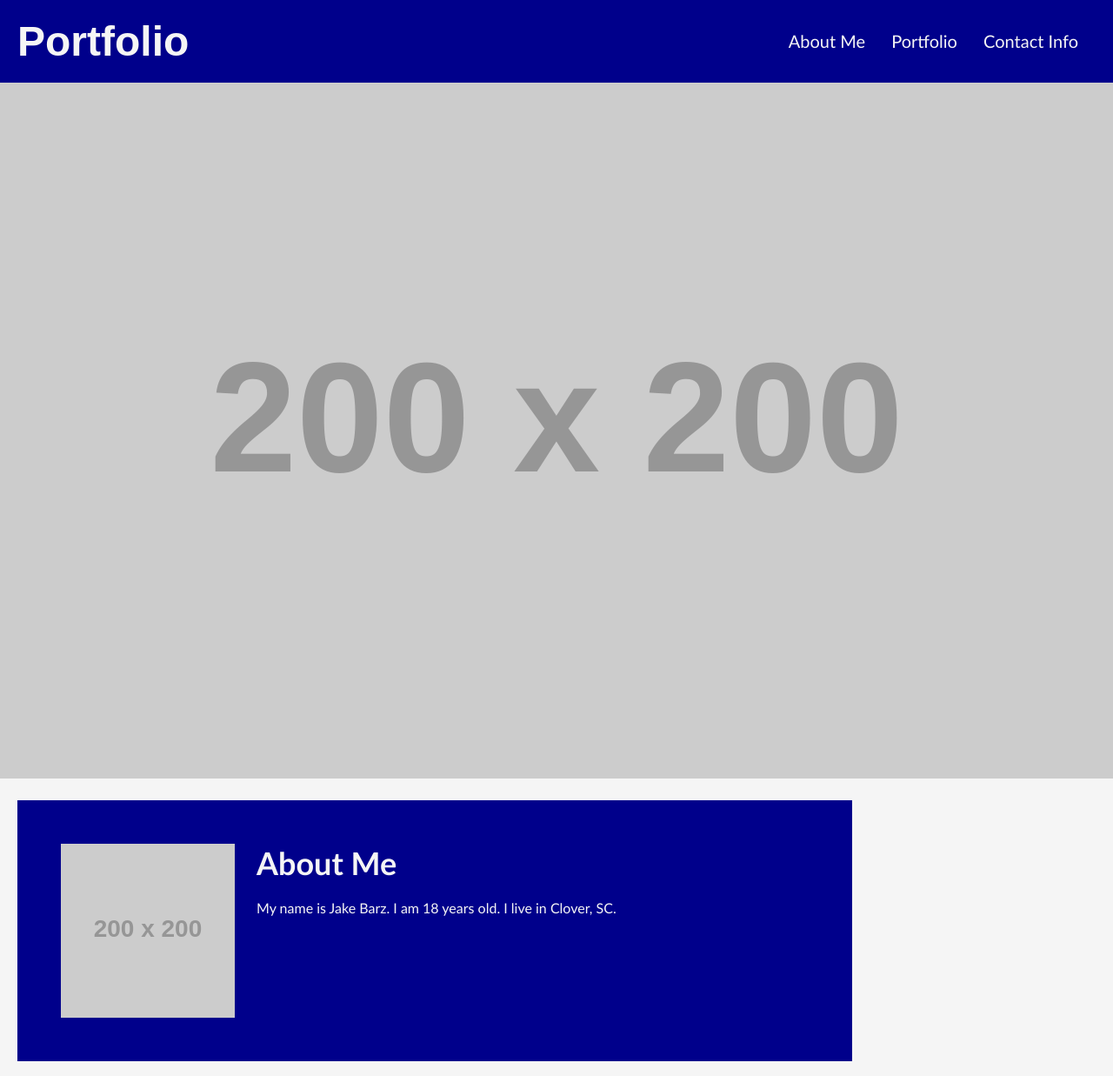
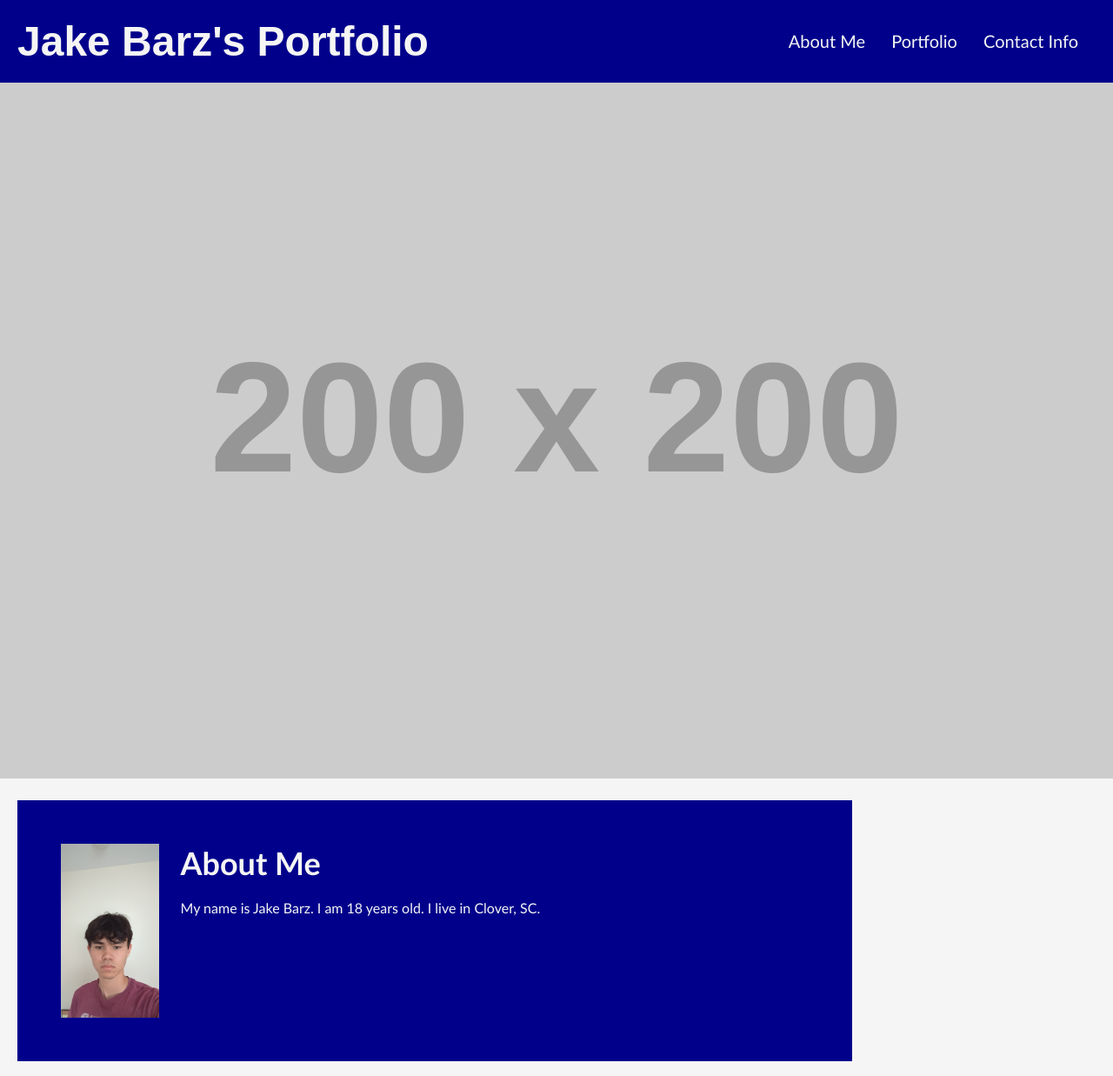
Before and after one commit to uppishdonkey/glowing-memory, a plain HTML site: page index.html in a window 1280 px wide. Shown: the top 1237 px of the page at 87% size. Drawn offline with Linux system fonts and the light colour scheme; placeholder pictures from the web are drawn by us.

Commit message:
edited html to better meet acceptance criteria

```diff
--- a/index.html
+++ b/index.html
@@ -9,7 +9,7 @@
 
 <body>
     <div class="header">
-        <h1>Portfolio</h1>
+        <h1>Jake Barz's Portfolio</h1>
         <div>
             <ul>
                 <li>
@@ -27,7 +27,7 @@
     <div class="hero"></div>
     <div class="content">
         <div class="bio">
-            <img src="https://via.placeholder.com/200" class="float-left" />
+            <img src="selfie.jpg" class="float-left" />
             <h2>About Me</h2>
             <p>
                 My name is Jake Barz. I am 18 years old. I live in Clover, SC.
```
Also changed, not shown: selfie.jpg (added), 1 other file.
